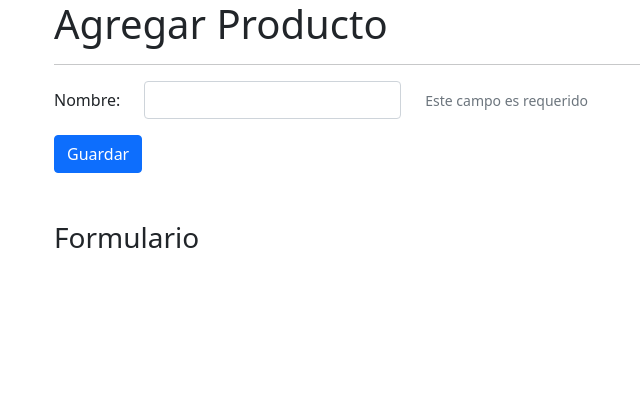
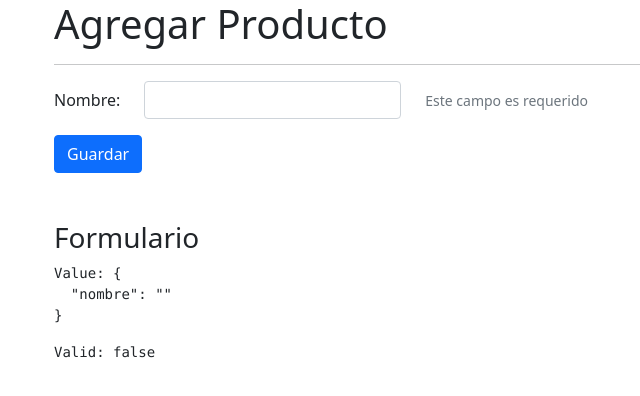
Before and after one commit to jandrohen/DirectivasApp-Angular, an Angular app: page /productos/agregar in a window 1280 px wide. Shown: the top 396 px of the page, without its empty margins (28-668 px from the left). Built offline with nearby package versions, Linux system fonts and the light colour scheme.

Commit message:
Implements form reactive traditional (lesson 346 course angular)

```diff
--- a/src/app/productos/pages/agregar/agregar.component.html
+++ b/src/app/productos/pages/agregar/agregar.component.html
@@ -1,16 +1,18 @@
 <h1>Agregar Producto</h1>
 <hr>
 
-<form action="">
+<form [formGroup]="miFormulario" >
   <div class="row align-items-center mb-3">
     <div class="col-auto">
       <label class="col-form-label">Nombre:</label>
     </div>
     <div class="col-auto">
-      <input class="form-control">
+      <input class="form-control"
+             formControlName="nombre">
     </div>
     <div class="col-auto">
-      <span class="form-text">
+      <span class="form-text"
+            *ngIf="tieneError('nombre')">
         Este campo es requerido
       </span>
     </div>
@@ -26,3 +28,5 @@
 </form>
 
 <h3 class="mt-5">Formulario</h3>
+<pre>Value: {{ miFormulario.value | json }}</pre>
+<pre>Valid: {{ miFormulario.valid | json }}</pre>
--- a/src/app/productos/pages/agregar/agregar.component.ts
+++ b/src/app/productos/pages/agregar/agregar.component.ts
@@ -1,4 +1,5 @@
-import { Component, OnInit } from '@angular/core';
+import { Component } from '@angular/core';
+import {FormBuilder, FormGroup, Validators} from '@angular/forms';
 
 @Component({
   selector: 'app-agregar',
@@ -6,11 +7,18 @@
   styles: [
   ]
 })
-export class AgregarComponent implements OnInit {
 
-  constructor() { }
+export class AgregarComponent  {
 
-  ngOnInit(): void {
+  miFormulario: FormGroup = this.fb.group({
+    nombre: [ '', Validators.required ]
+  });
+
+
+  constructor(private fb: FormBuilder) { }
+
+  tieneError(campo: string): boolean{
+    return this.miFormulario.get(campo)?.invalid || false;
   }
 
 }
--- a/src/app/productos/productos.module.ts
+++ b/src/app/productos/productos.module.ts
@@ -3,6 +3,7 @@
 
 import { ProductosRoutingModule } from './productos-routing.module';
 import { AgregarComponent } from './pages/agregar/agregar.component';
+import { ReactiveFormsModule } from '@angular/forms';
 
 
 @NgModule({
@@ -11,7 +12,8 @@
   ],
   imports: [
     CommonModule,
-    ProductosRoutingModule
+    ProductosRoutingModule,
+    ReactiveFormsModule,
   ]
 })
 export class ProductosModule { }
```
